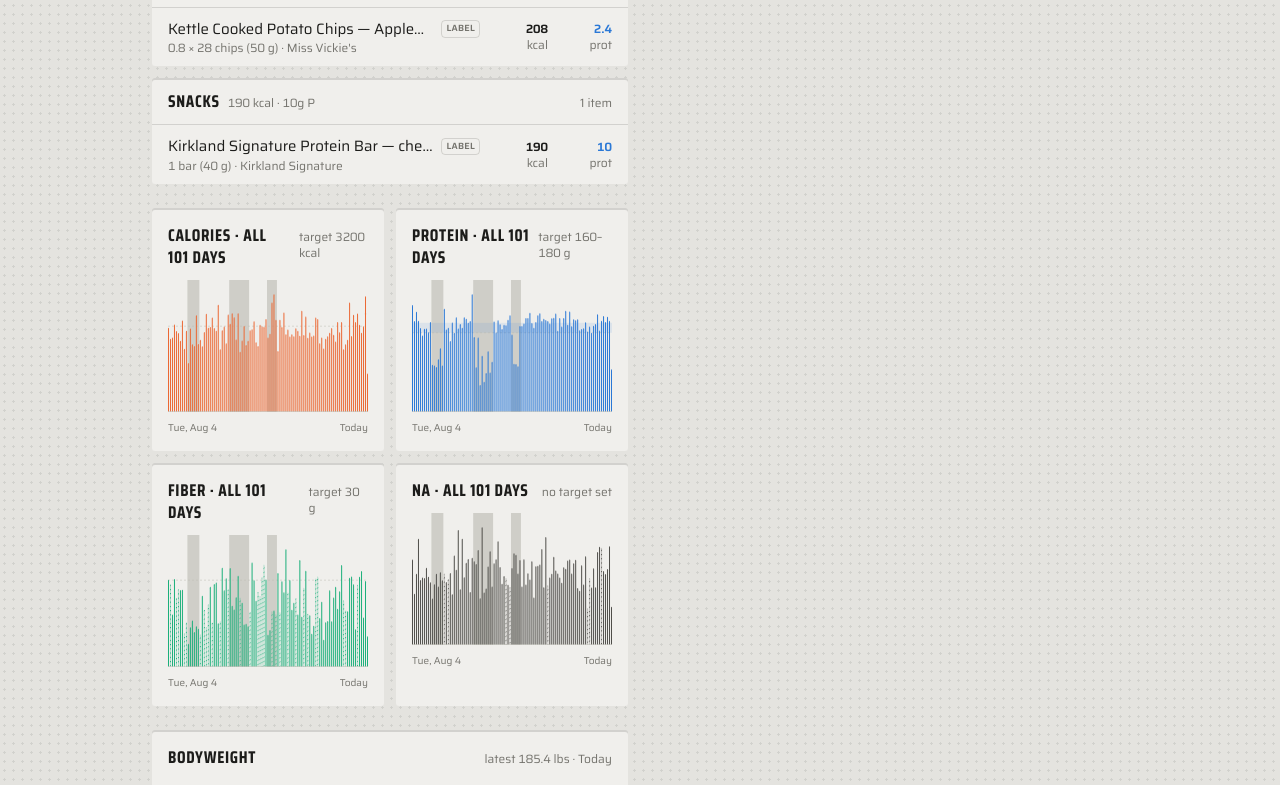
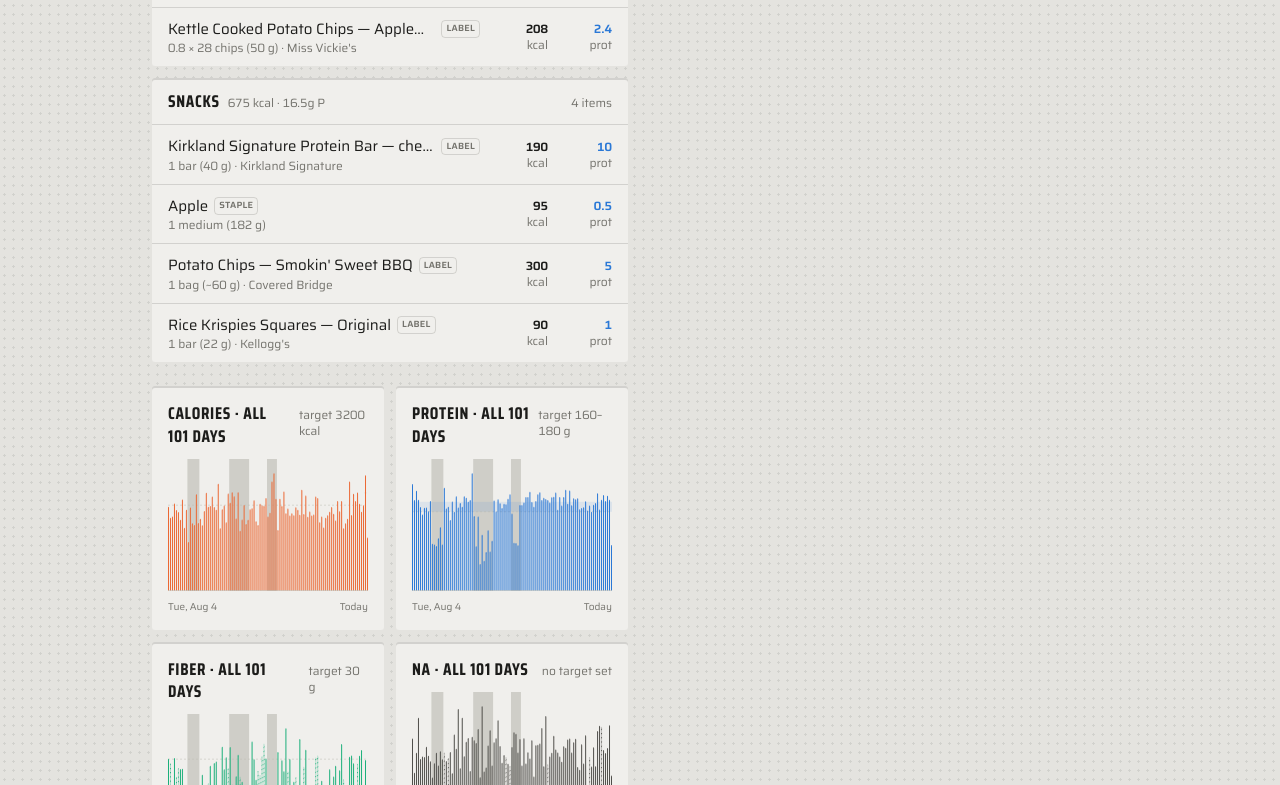
Before and after one commit to soldoutbudokan/Health, a Next.js app: page /Health/ in a window 1280 px wide. Shown: the part 2015-2800 px from the top of the page. Built offline with nearby package versions, Linux system fonts and the light colour scheme.

Commit message:
Log Nov 12 snacks: apple, Covered Bridge BBQ bag, Kellogg's Rice Krispies square
New catalog entry for the Kellogg's Canada 22 g Original square.

```diff
--- a/src/data/staples.ts
+++ b/src/data/staples.ts
@@ -1554,6 +1554,18 @@ export const STAPLE_FOODS: Food[] = [
     tags: ["crispy squares", "smores", "s'mores", "madegood", "made good", "rice crisp", "bar", "snack", "packaged"],
   },
   {
+    id: "pkg-kelloggs-rice-krispies-square-original",
+    name: "Rice Krispies Squares",
+    variant: "Original",
+    brand: "Kellogg's",
+    source: "packaged",
+    per: "1 bar (22 g)",
+    gramsPerServing: 22,
+    macros: { calories: 90, protein: 1, carbs: 17, fat: 2, fiber: 0, sugar: 8, sodium: 105 },
+    note: "The Canadian 22 g bar as Costco and Voila list it, via search on Nov 12, with the calories and sodium matching Kellogg's own SmartLabel page; the wrapper wasn't seen. One listing gives 85 mg sodium, so call it 85–105. A bakery or homemade square is usually three or four times this size.",
+    tags: ["rice krispies", "rice krispie", "rice crispies", "rice crispy", "square", "marshmallow", "kelloggs", "kellogg's", "bar", "snack", "packaged"],
+  },
+  {
     id: "staple-scone-100g",
     name: "Scone",
     variant: "plain or fruit, bakery-style",
```
Also changed, not shown: data/log.csv.
